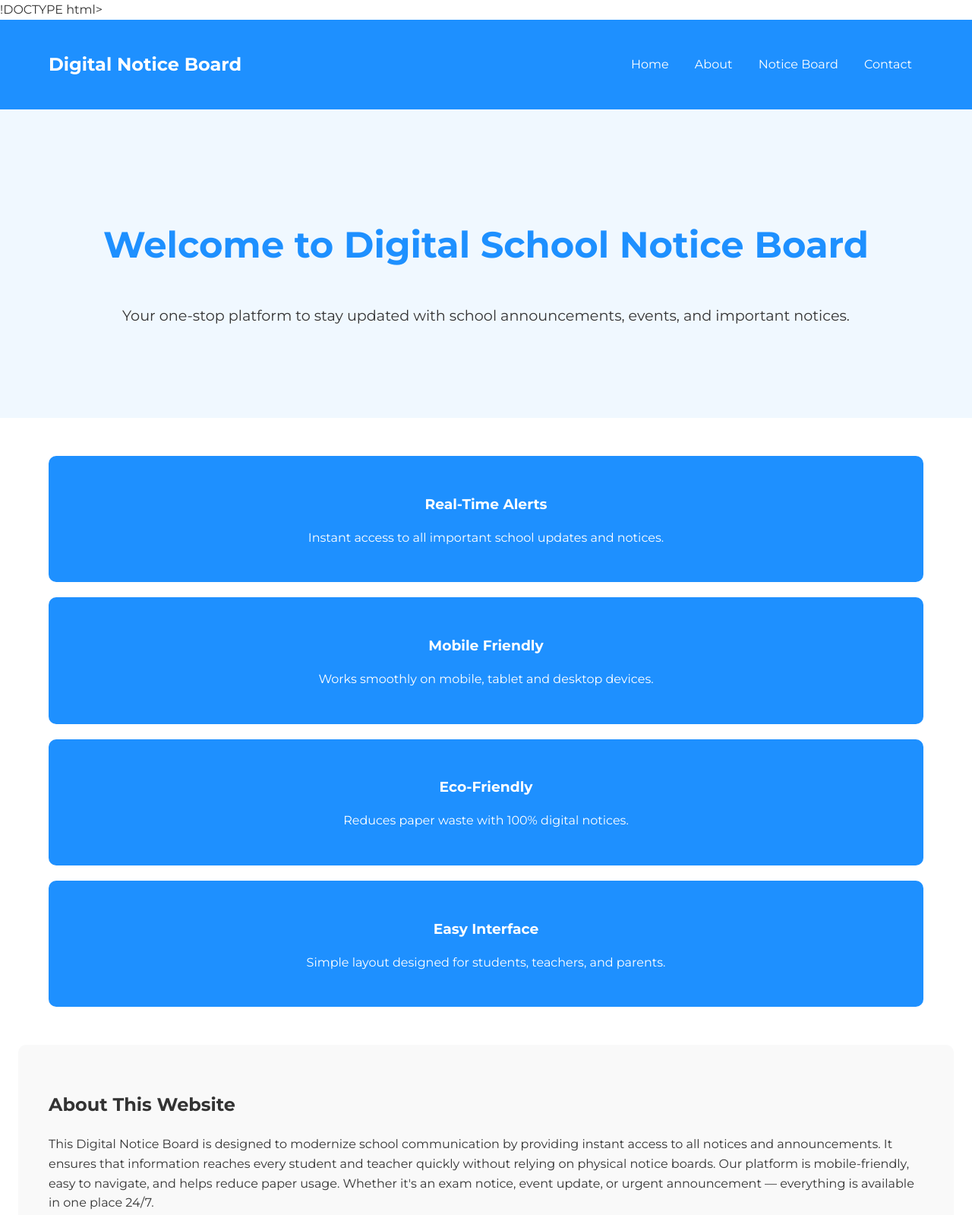
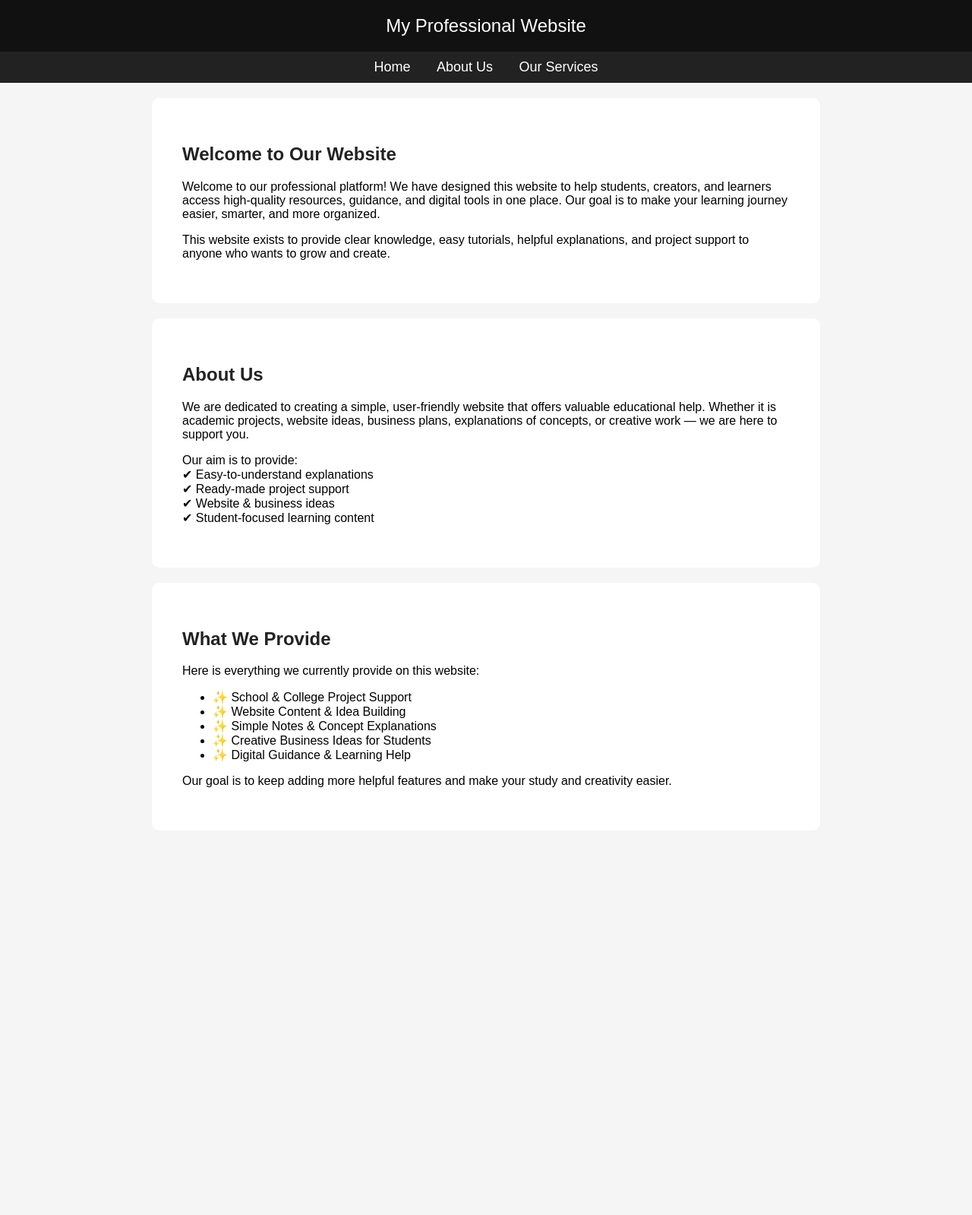
Before and after one commit to kanishka240407-ui/My-website-, a plain HTML site: page index.html in a window 1280 px wide. Shown: the top 1599 px of the page at 76% size. After the commit the page ends 1093 px from the top, so only its background shows below. Drawn offline with Linux system fonts and the light colour scheme.

Commit message:
Update index.html

```diff
--- a/index.html
+++ b/index.html
@@ -1,255 +1,77 @@
- !DOCTYPE html>
+<!DOCTYPE html>
 <html lang="en">
 <head>
-  <meta charset="UTF-8">
-  <meta name="viewport" content="width=device-width, initial-scale=1.0">
-  <title>Digital School Notice Board</title>
-
-  <link href="https://fonts.googleapis.com/css2?family=Montserrat:wght@400;700&display=swap" rel="stylesheet">
-
+  <meta charset="UTF-8" />
+  <meta name="viewport" content="width=device-width, initial-scale=1.0" />
+  <title>My Website</title>
   <style>
-    body {
-      font-family: 'Montserrat', sans-serif;
-      margin: 0;
-      padding: 0;
-      color: #333;
-      background-color: #ffffff;
-      line-height: 1.6;
-    }
-
-    /* Header */
-    header {
-      background-color: #1e90ff;
-      color: #fff;
-      padding: 20px 0;
-    }
-
-    nav {
-      width: 90%;
-      margin: auto;
-      display: flex;
-      justify-content: space-between;
-      align-items: center;
-    }
-
-    nav a {
-      color: #fff;
-      text-decoration: none;
-      margin: 0 15px;
-      font-weight: 500;
-    }
-
-    nav a:hover {
-      text-decoration: underline;
-    }
-
-    /* Hero Section */
-    .hero {
-      background-color: #f0f8ff;
-      text-align: center;
-      padding: 100px 20px;
-    }
-
-    .hero h1 {
-      font-size: 3em;
-      color: #1e90ff;
-    }
-
-    .hero p {
-      font-size: 1.2em;
-      margin-top: 10px;
-    }
-
-    /* Section Styling */
-    .section {
-      width: 90%;
-      margin: 50px auto;
-    }
-
-    /* Feature Boxes */
-    .features {
-      display: flex;
-      flex-wrap: wrap;
-      gap: 20px;
-      justify-content: space-between;
-    }
-
-    .feature-box {
-      background-color: #1e90ff;
-      color: white;
-      padding: 30px;
-      flex: 1 1 45%;
-      border-radius: 10px;
-      min-width: 250px;
-      text-align: center;
-    }
-
-    .feature-box h3 {
-      margin-bottom: 15px;
-    }
-
-    /* About Section */
-    .about {
-      background-color: #f9f9f9;
-      padding: 40px;
-      border-radius: 10px;
-    }
-
-    /* Notice Board */
-    .notice-board {
-      background-color: #fff7e6;
-      padding: 20px;
-      border-radius: 10px;
-    }
-
-    .notice {
-      background-color: #ffdd99;
-      padding: 15px 20px;
-      border-radius: 8px;
-      margin-bottom: 15px;
-    }
-
-    .notice h4 {
-      margin: 0 0 10px 0;
-    }
-
-    /* Contact Form */
-    .contact-form {
-      background-color: #eef7ff;
-      padding: 30px;
-      border-radius: 10px;
-    }
-
-    .contact-form input, .contact-form textarea {
-      width: 100%;
-      padding: 12px;
-      margin: 10px 0;
-      border-radius: 6px;
-      border: 1px solid #aaa;
-      font-size: 16px;
-    }
-
-    .contact-form button {
-      background-color: #1e90ff;
-      color: white;
-      padding: 12px 20px;
-      font-size: 16px;
-      border: none;
-      cursor: pointer;
-      border-radius: 8px;
-      margin-top: 10px;
-    }
-
-    .contact-form button:hover {
-      background-color: #006fd1;
-    }
-
-    /* Footer */
-    footer {
-      background-color: #333;
-      color: white;
-      text-align: center;
-      padding: 30px 0;
-      margin-top: 50px;
-    }
-
-    footer a {
-      color: #1e90ff;
-      text-decoration: none;
-    }
+    body { margin:0; font-family:Arial; background:#f5f5f5; }
+    header { background:#111; color:#fff; padding:20px; text-align:center; font-size:24px; }
+    nav { background:#222; padding:10px; text-align:center; }
+    nav a { color:white; margin:0 15px; text-decoration:none; font-size:18px; }
+    .section { padding:40px; max-width:800px; margin:auto; background:white; margin-top:20px; border-radius:10px; }
+    h2 { color:#222; }
   </style>
 </head>
+<body>
+  <header>My Professional Website</header>
 
-<body>
-
-  <!-- HEADER -->
-  <header>
-    <nav>
-      <h2>Digital Notice Board</h2>
-      <div>
-        <a href="#home">Home</a>
-        <a href="#about">About</a>
-        <a href="#notice">Notice Board</a>
-        <a href="#contact">Contact</a>
-      </div>
-    </nav>
-  </header>
+  <nav>
+    <a href="#home">Home</a>
+    <a href="#about">About Us</a>
+    <a href="#services">Our Services</a>
+  </nav>
 
   <!-- HOME PAGE -->
-  <section class="hero" id="home">
-    <h1>Welcome to Digital School Notice Board</h1>
-    <p>Your one-stop platform to stay updated with school announcements, events, and important notices.</p>
-  </section>
-
-  <section class="section features">
-    <div class="feature-box">
-      <h3>Real-Time Alerts</h3>
-      <p>Instant access to all important school updates and notices.</p>
-    </div>
-
-    <div class="feature-box">
-      <h3>Mobile Friendly</h3>
-      <p>Works smoothly on mobile, tablet and desktop devices.</p>
-    </div>
-
-    <div class="feature-box">
-      <h3>Eco-Friendly</h3>
-      <p>Reduces paper waste with 100% digital notices.</p>
-    </div>
-
-    <div class="feature-box">
-      <h3>Easy Interface</h3>
-      <p>Simple layout designed for students, teachers, and parents.</p>
-    </div>
+  <section id="home" class="section">
+    <h2>Welcome to Our Website</h2>
+    <p>
+      Welcome to our professional platform! We have designed this website to help
+      students, creators, and learners access high‑quality resources, guidance,
+      and digital tools in one place. Our goal is to make your learning journey
+      easier, smarter, and more organized.
+    </p>
+    <p>
+      This website exists to provide clear knowledge, easy tutorials, helpful
+      explanations, and project support to anyone who wants to grow and create.
+    </p>
   </section>
 
   <!-- ABOUT PAGE -->
-  <section class="section about" id="about">
-    <h2>About This Website</h2>
+  <section id="about" class="section">
+    <h2>About Us</h2>
     <p>
-      This Digital Notice Board is designed to modernize school communication by providing instant access to
-      all notices and announcements. It ensures that information reaches every student and teacher quickly
-      without relying on physical notice boards. Our platform is mobile-friendly, easy to navigate, and helps
-      reduce paper usage. Whether it's an exam notice, event update, or urgent announcement — everything is
-      available in one place 24/7.
+      We are dedicated to creating a simple, user‑friendly website that offers
+      valuable educational help. Whether it is academic projects, website ideas,
+      business plans, explanations of concepts, or creative work — we are here
+      to support you.
+    </p>
+    <p>
+      Our aim is to provide:<br>
+      ✔ Easy‑to‑understand explanations<br>
+      ✔ Ready‑made project support<br>
+      ✔ Website & business ideas<br>
+      ✔ Student‑focused learning content
     </p>
   </section>
 
-  <!-- NOTICE BOARD PAGE -->
-  <section class="section notice-board" id="notice">
-    <h2>Latest Notices</h2>
-
-    <div class="notice">
-      <h4>📢 School Annual Function – 25 November</h4>
-      <p>All students must report by 9 AM in the school auditorium.</p>
-    </div>
-
-    <div class="notice">
-      <h4>📢 PTM Scheduled – 30 November</h4>
-      <p>Parents are requested to attend the meeting from 8 AM to 1 PM.</p>
-    </div>
-
-    <div class="notice">
-      <h4>📢 Winter Vacations from 24 December</h4>
-      <p>School will reopen on 5 January.</p>
-    </div>
+  <!-- SERVICES PAGE -->
+  <section id="services" class="section">
+    <h2>What We Provide</h2>
+    <p>
+      Here is everything we currently provide on this website:
+    </p>
+    <ul>
+      <li>✨ School & College Project Support</li>
+      <li>✨ Website Content & Idea Building</li>
+      <li>✨ Simple Notes & Concept Explanations</li>
+      <li>✨ Creative Business Ideas for Students</li>
+      <li>✨ Digital Guidance & Learning Help</li>
+    </ul>
+    <p>
+      Our goal is to keep adding more helpful features and make your study and
+      creativity easier.
+    </p>
   </section>
-
-  <!-- CONTACT PAGE -->
-  <section class="section contact-form" id="contact">
-    <h2>Contact Us</h2>
-
-    <input type="text" placeholder="Your Name">
-    <input type="email" placeholder="Your Email">
-    <textarea rows="6" placeholder="Your Message"></textarea>
-    <button>Submit</button>
-  </section>
-
-  <!-- FOOTER -->
-  <footer>
-    <p>Contact: <a href="mailto:info@digitalnotice.com">info@digitalnotice.com</a></p>
-    <p>© 2025 Digital School Notice Board. All rights reserved.</p>
-  </footer>
-
 </body>
-   </html>
+</html>
```
